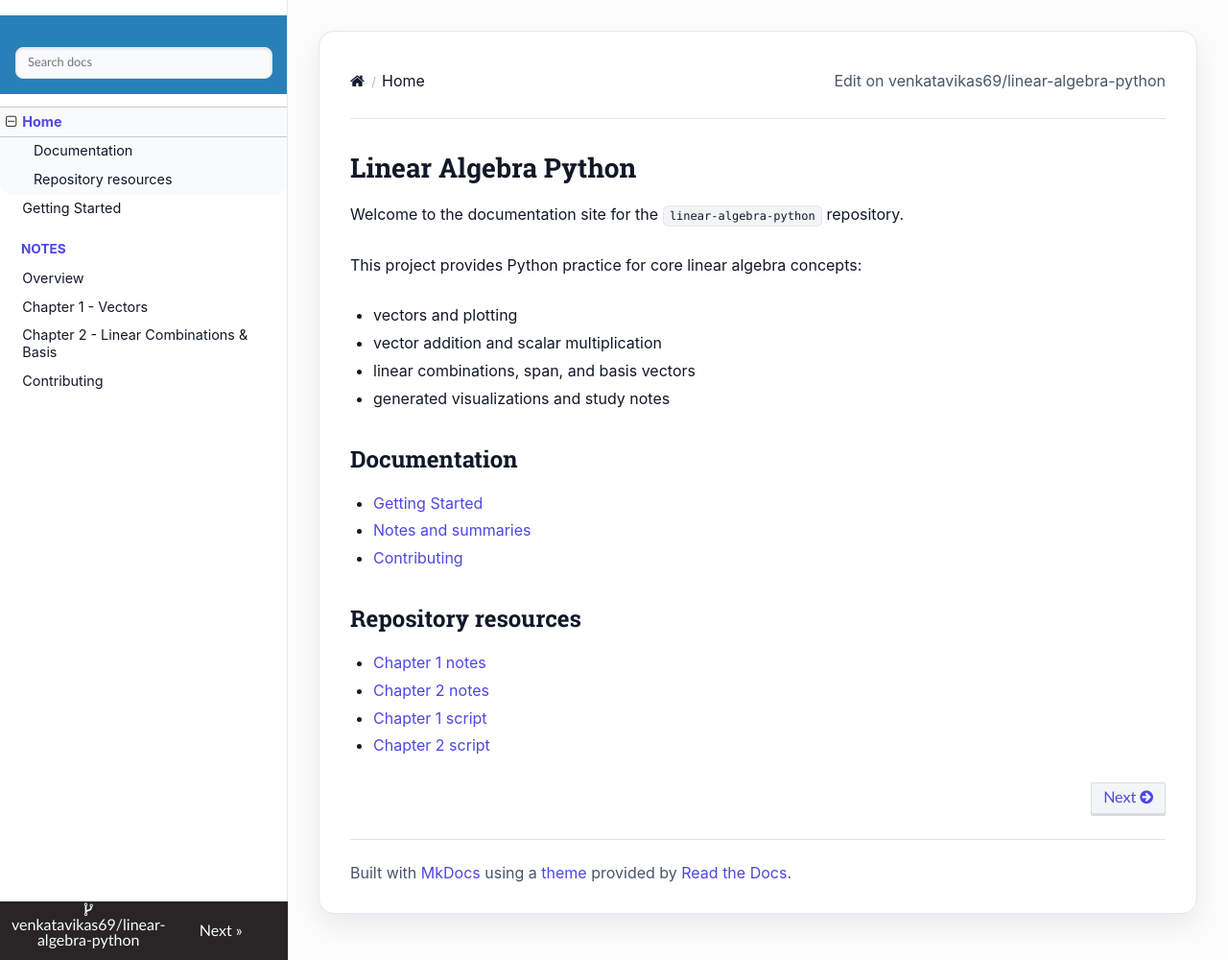
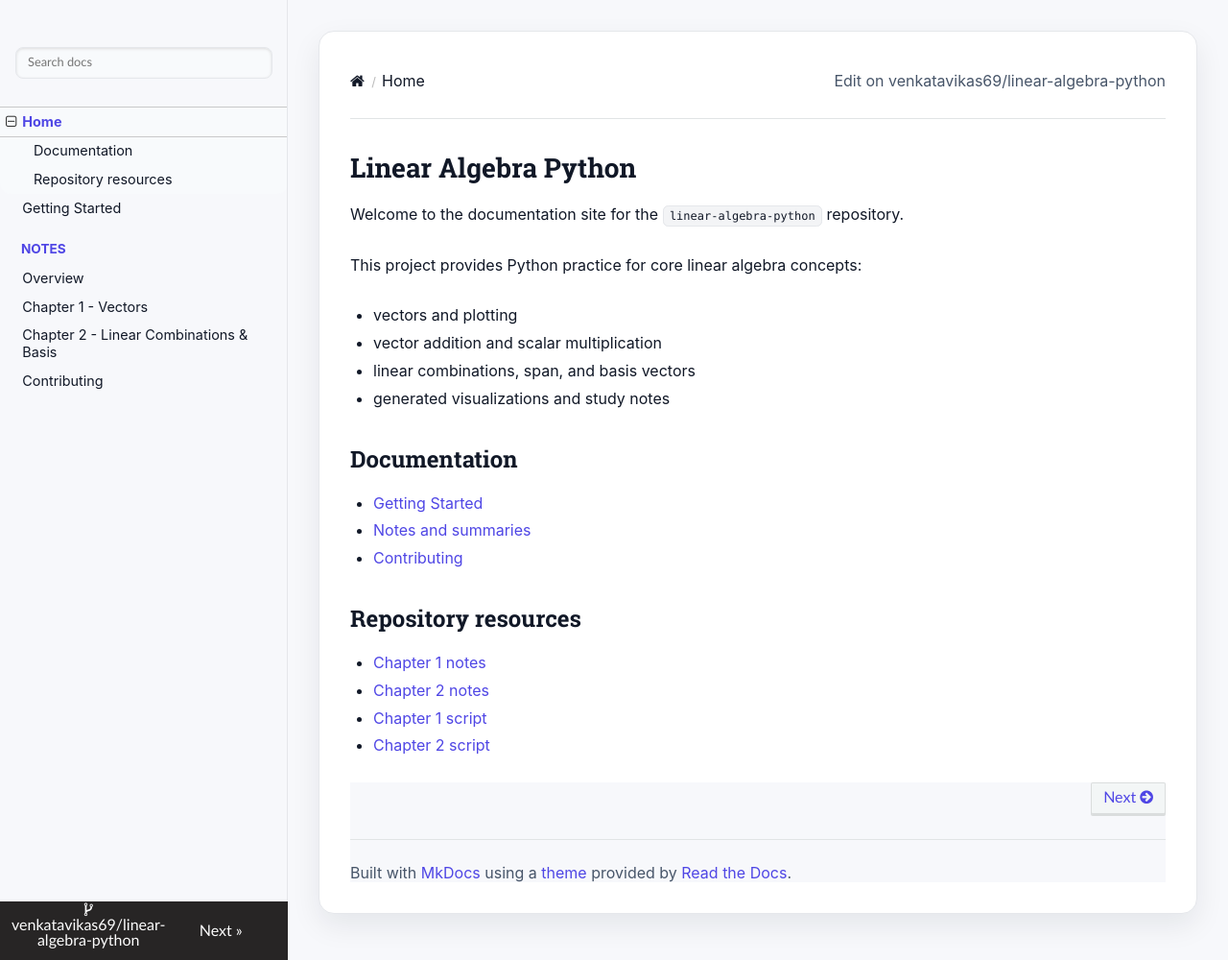
Before and after one commit to venkatavikas69/linear-algebra-python, an MkDocs documentation site: the page built from docs/index.md, in a window 1280 px wide and 1000 px high. Shown: the whole window at 96% size. Built offline with MkDocs 1.6.1, drawn with Linux system fonts in a browser that asks for light colours; nearby versions of some CDN libraries.

Commit message:
updated css to force use light theme on dark themed system or device

```diff
--- a/docs/css/custom.css
+++ b/docs/css/custom.css
@@ -19,20 +19,20 @@
 
 @media (prefers-color-scheme: dark) {
   :root {
-    color-scheme: dark;
-    --bg: #0f172a;
-    --surface: #111827;
-    --surface-strong: #1f2937;
-    --text: #e2e8f0;
-    --muted: #94a3b8;
-    --border: #334155;
-    --primary: #818cf8;
-    --accent: #38bdf8;
-    --code-bg: #1e293b;
-    --pre-bg: #020617;
-    --pre-text: #e2e8f0;
-    --blockquote-bg: #172554;
-    --blockquote-border: #60a5fa;
+    color-scheme: light;
+    --bg: #f7f8fb;
+    --surface: #ffffff;
+    --surface-strong: #f8fafc;
+    --text: #111827;
+    --muted: #475569;
+    --border: #e5e7eb;
+    --primary: #4f46e5;
+    --accent: #2563eb;
+    --code-bg: #f3f4f6;
+    --pre-bg: #111827;
+    --pre-text: #f8fafc;
+    --blockquote-bg: #eef4ff;
+    --blockquote-border: #3b82f6;
   }
 }
 
@@ -45,6 +45,8 @@
   color: var(--text) !important;
   font-family: 'Inter', 'Segoe UI', Helvetica, Arial, sans-serif;
   text-align: left;
+  color-scheme: light !important;
+  forced-color-adjust: none !important;
 }
 
 .wy-body-for-nav {
@@ -118,6 +120,19 @@
 .wy-nav-top {
   background: var(--surface) !important;
   border-bottom: 1px solid var(--border) !important;
+}
+
+.wy-nav-content-wrap,
+.wy-nav-side,
+.wy-nav-content,
+.wy-body-for-nav,
+.wy-menu-vertical,
+.wy-menu-horiz,
+.wy-side-nav-search,
+footer {
+  background: var(--bg) !important;
+  color: var(--text) !important;
+  border-color: var(--border) !important;
 }
 
 .wy-nav-content-wrap {
```
Also changed, not shown: site/css/custom.css, site/index.html.
